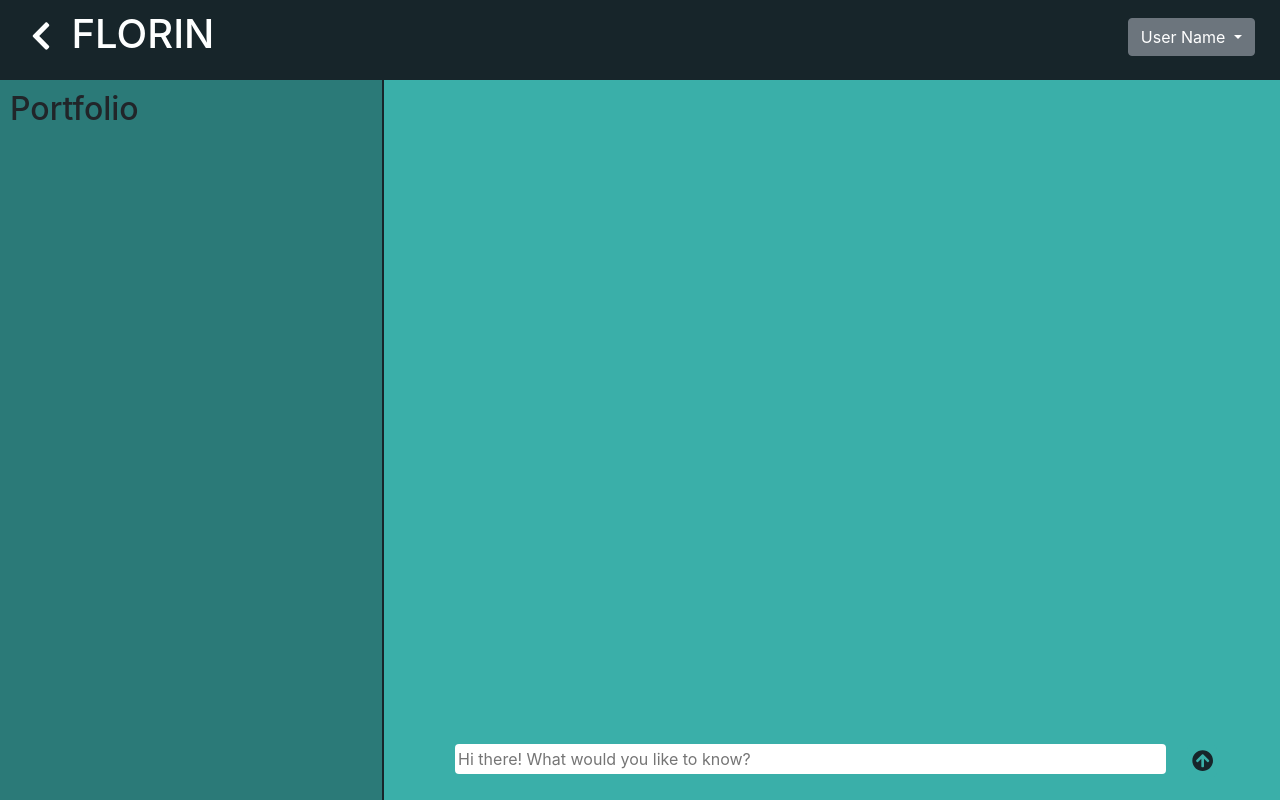
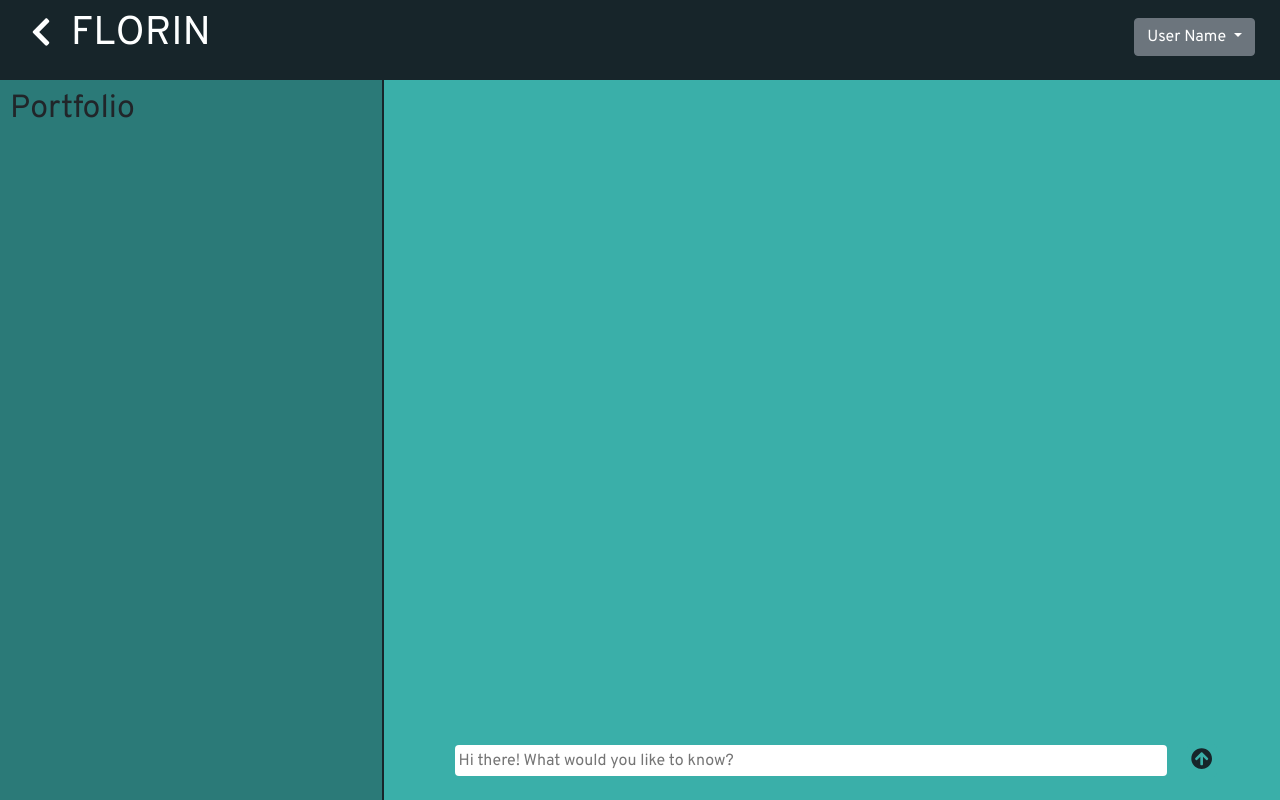
Before and after one commit to Fleetabix/cs261_cswk, a Django app: page /chatbot/ in a window 1280 px wide. Run offline with Django 3.2, Linux system fonts and the light colour scheme; some libraries are stand-ins or nearby versions.

Commit message:
added Overpass font

```diff
--- a/chatbot/static/chatbot/css/index.css
+++ b/chatbot/static/chatbot/css/index.css
@@ -17,6 +17,10 @@
 html, body {
     height: 100%;
     background-color: #000000;
+}
+
+* {
+    font-family: 'Overpass', sans-serif;
 }
 
 /*
@@ -46,6 +50,7 @@ html, body {
 #menu-box > h1 {
     display: inline-block;
     margin-left: 10px;
+    margin-bottom: 0;
 }
 
 .portfolio-btn {
--- a/templates/website/base.html
+++ b/templates/website/base.html
@@ -10,6 +10,8 @@
     <!-- Latest compiled and minified CSS -->
     <link rel="stylesheet" href="https://maxcdn.bootstrapcdn.com/bootstrap/4.0.0/css/bootstrap.min.css">
     <script defer src="https://use.fontawesome.com/releases/v5.0.6/js/all.js"></script>
+    <!-- font -->
+    <link href="https://fonts.googleapis.com/css?family=Overpass" rel="stylesheet">
 </head>
 
 <body>
```
